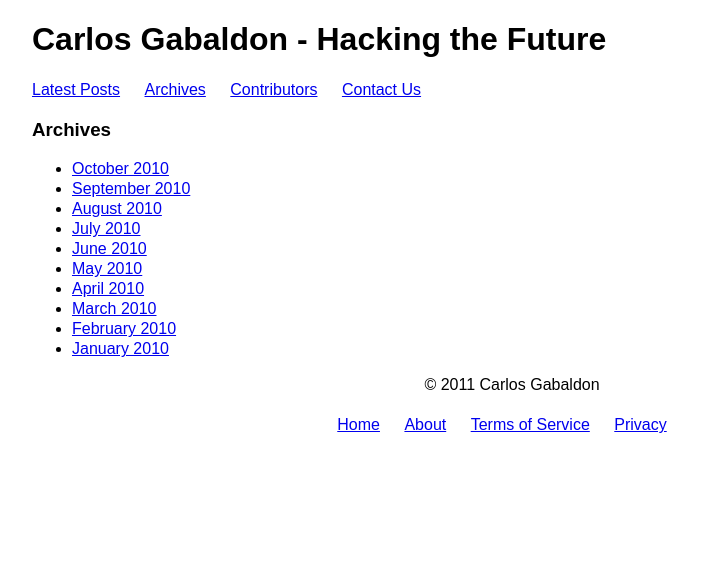
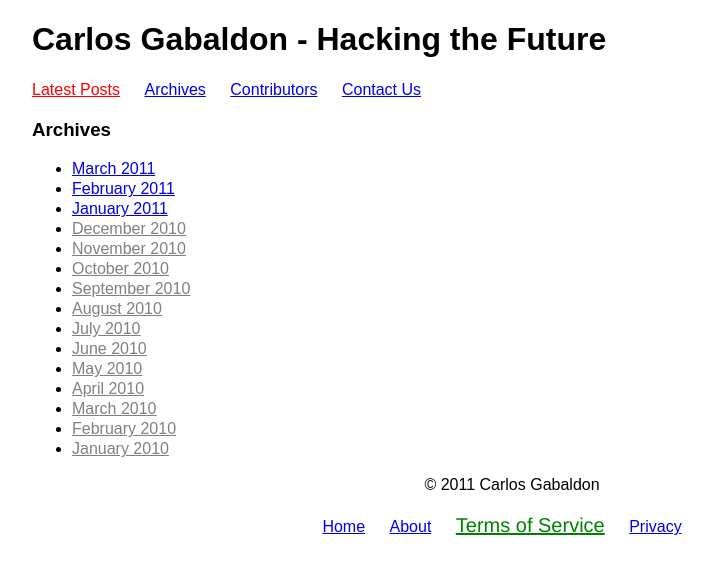
Before and after one commit to CarlosGabaldon/carlosgabaldon, a Python web app: template templates/base.html in a window 1280 px wide. Shown: the top 574 px of the page, without its empty margins (128-840 px from the left). Run offline with Jinja, Linux system fonts and the light colour scheme; the template is opened without the code that fills it, so the values that code supplies are empty.

Commit message:
app for learning HTML5

```diff
--- a/static/css/style.css
+++ b/static/css/style.css
@@ -1,4 +1,7 @@
 /* Center the page content & basic font style's */
+/*
+ Select body element
+*/
 body{
   width: 960px;
   margin: 15px auto;
@@ -14,11 +17,84 @@ p, li{
 }
 
 /* Header */
+/*
+  Select any <header> element whose
+  id is 'page_header'
+*/
 header#page_header{
   width:100%;
 }
 
+
+
+
+
+/* practice */
+
+/*
+  Select any <a> element
+  whose href attribute value contains
+  the exact string "/" that is
+  a descendant of an <nav> element that is
+  a descendant of an <header> element whose
+  id is 'page_header'.
+*/
+header#page_header nav a[href="/"] {
+  color: red;
+}
+
+/*
+  Select any <a> element
+  whose href attribute value contains
+  the exact string "terms.html" that is
+  a descendant of an <nav> element that is
+  a descendant of an <footer> elment whose
+  id is 'page_footer'.
+
+*/
+footer#page_footer nav a[href="terms.html"]{
+  font-family: helvetica;
+  font-size: 20px;
+  color: green;
+}
+
+/*
+   Select any <a> element
+   whose href attribute value contains
+   the substring "2010" that is
+   a descendant of an <nav> element that is
+   a descendant of an <section> element whose
+   id is 'sidebar'.
+*/
+section#sidebar nav a[href*="2010"]{
+  color: gray;
+
+}
+
+/*
+  Select any <article> element
+  that is a child of <section> element whose
+  id is 'posts'
+*/
+section#posts > article h2 {
+  color: red;
+}
+
+
+
+
+
 /* Navigation */
+/*
+  Select any <ul> element
+  within a <nav> element that is
+  a descendant of an <header> element whose
+  id is 'page_header',
+  Select any <ul> element
+  within a <nav> element that is
+  a descendant of a element whose
+  id is 'page_footer'.
+*/
 header#page_header nav ul, #page_footer nav ul{
   list-style: none;
   margin: 0;
--- a/templates/base.html
+++ b/templates/base.html
@@ -36,6 +36,11 @@
       <nav>
         <h3>Archives</h3>
         <ul>
+          <li><a href="2011/03">March 2011</a></li>
+          <li><a href="2011/02">February 2011</a></li>
+          <li><a href="2011/01">January 2011</a></li>
+          <li><a href="2010/12">December 2010</a></li>
+          <li><a href="2010/11">November 2010</a></li>
           <li><a href="2010/10">October 2010</a></li>
           <li><a href="2010/09">September 2010</a></li>
           <li><a href="2010/08">August 2010</a></li>
```
Also changed, not shown: 1 other file.
